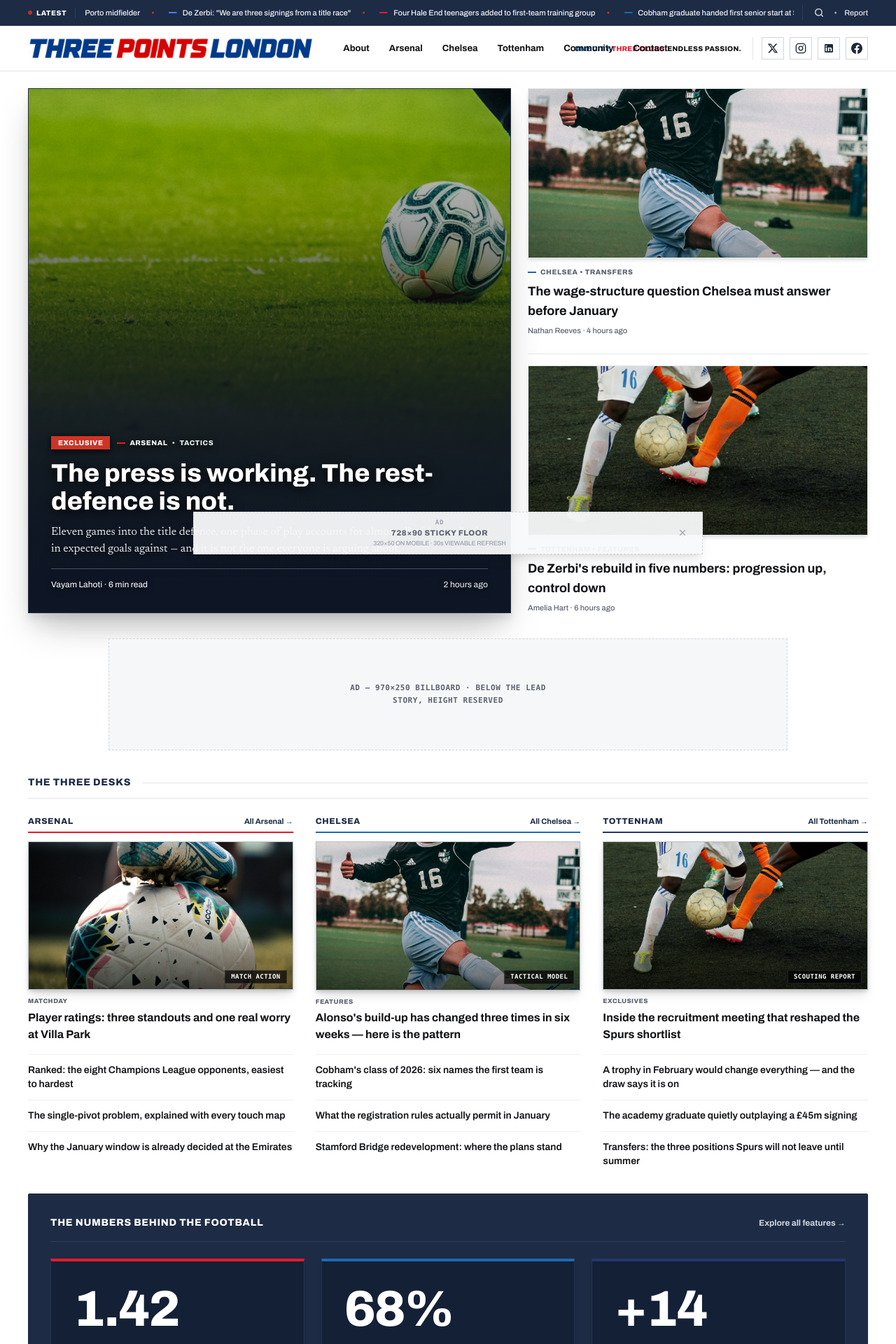
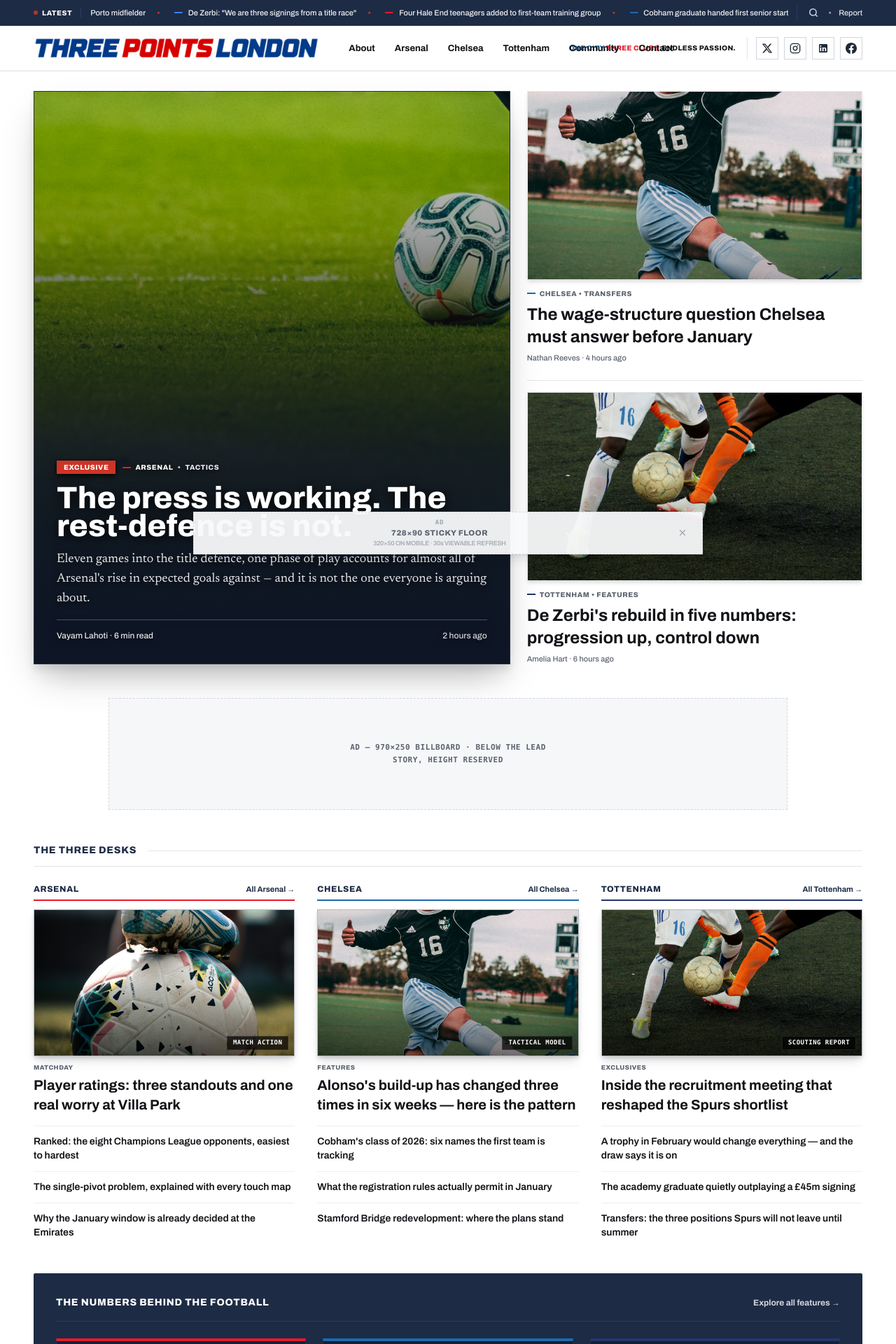
Before and after one commit to AhanaKulkarni/threepointslondon2, a Next.js app: page / in a window 1280 px wide. Shown: the top 1920 px of the page at 70% size. Built offline with nearby package versions, Linux system fonts and the light colour scheme.

Commit message:
fix(layout): expand container to 1800px, unify header alignment, scale up hero cards and typography for immersive computer view

```diff
--- a/app/page.tsx
+++ b/app/page.tsx
@@ -13,7 +13,7 @@ export default function HomePage() {
   const siteData = getSiteData();
 
   return (
-    <div className="w-full max-w-[1520px] mx-auto px-4 sm:px-6 md:px-8 xl:px-10 py-5 sm:py-6 space-y-7 sm:space-y-9 overflow-x-hidden">
+    <div className="w-full max-w-[1720px] 2xl:max-w-[1800px] mx-auto px-4 sm:px-6 md:px-8 xl:px-12 py-5 sm:py-7 space-y-8 sm:space-y-12 overflow-x-hidden">
       {/* ========================================================
           1. HERO MAGAZINE COVER (Desktop & Mobile - Images 1 & 5)
          ======================================================== */}
@@ -23,7 +23,7 @@ export default function HomePage() {
         <Link
           href="/article/the-press-is-working-the-rest-defence-is-not"
           title="The press is working. The rest-defence is not."
-          className="col-span-7 relative min-h-[500px] xl:min-h-[560px] rounded-xs overflow-hidden group shadow-2xl drop-shadow-xl border border-white/10 flex flex-col justify-end bg-slate-900 block cursor-pointer"
+          className="col-span-7 relative min-h-[560px] xl:min-h-[640px] 2xl:min-h-[680px] rounded-xs overflow-hidden group shadow-2xl drop-shadow-xl border border-white/10 flex flex-col justify-end bg-slate-900 block cursor-pointer"
         >
           {/* Action Image Background */}
           <img
@@ -50,11 +50,11 @@ export default function HomePage() {
               </div>
             </div>
 
-            <h2 className="font-display font-black text-2xl sm:text-3xl xl:text-4xl text-white leading-tight mb-3 drop-shadow-[0_3px_8px_rgba(0,0,0,0.95)] group-hover:text-gray-100 transition-colors">
+            <h2 className="font-display font-black text-2xl sm:text-3xl lg:text-4xl xl:text-[44px] text-white leading-[1.12] mb-3.5 drop-shadow-[0_3px_8px_rgba(0,0,0,0.95)] group-hover:text-gray-100 transition-colors">
               The press is working. The rest-defence is not.
             </h2>
 
-            <p className="font-body text-sm sm:text-base text-gray-200 leading-relaxed mb-4 max-w-2xl font-normal drop-shadow-[0_2px_4px_rgba(0,0,0,0.9)]">
+            <p className="font-body text-sm sm:text-base xl:text-lg text-gray-200 leading-relaxed mb-4 max-w-2xl font-normal drop-shadow-[0_2px_4px_rgba(0,0,0,0.9)]">
               Eleven games into the title defence, one phase of play accounts for almost all of
               Arsenal's rise in expected goals against — and it is not the one everyone is arguing
               about.
@@ -74,7 +74,7 @@ export default function HomePage() {
           <div className="group flex flex-col justify-between">
             <Link
               href="/article/chelsea-wage-structure-question-before-january"
-              className="block aspect-[16/8] w-full rounded-xs overflow-hidden mb-3 relative bg-slate-100 group/img shadow-md drop-shadow-xs border border-hairline/80 cursor-pointer"
+              className="block aspect-[16/9] w-full rounded-xs overflow-hidden mb-3 relative bg-slate-100 group/img shadow-md drop-shadow-xs border border-hairline/80 cursor-pointer"
               title="The wage-structure question Chelsea must answer before January"
             >
               <img
@@ -93,7 +93,7 @@ export default function HomePage() {
               </div>
               <Link
                 href="/article/chelsea-wage-structure-question-before-january"
-                className="font-headline font-bold text-base sm:text-lg text-ink group-hover:text-indigo transition-colors leading-snug block mb-1.5"
+                className="font-headline font-bold text-lg sm:text-xl xl:text-2xl text-ink group-hover:text-indigo transition-colors leading-snug block mb-1.5"
               >
                 The wage-structure question Chelsea must answer before January
               </Link>
@@ -107,7 +107,7 @@ export default function HomePage() {
           <div className="group flex flex-col justify-between pt-4 border-t border-hairline">
             <Link
               href="/article/de-zerbi-spurs-rebuild-in-five-numbers"
-              className="block aspect-[16/8] w-full rounded-xs overflow-hidden mb-3 relative bg-slate-100 group/img shadow-md drop-shadow-xs border border-hairline/80 cursor-pointer"
+              className="block aspect-[16/9] w-full rounded-xs overflow-hidden mb-3 relative bg-slate-100 group/img shadow-md drop-shadow-xs border border-hairline/80 cursor-pointer"
               title="De Zerbi's rebuild in five numbers: progression up, control down"
             >
               <img
@@ -126,7 +126,7 @@ export default function HomePage() {
               </div>
               <Link
                 href="/article/de-zerbi-spurs-rebuild-in-five-numbers"
-                className="font-headline font-bold text-base sm:text-lg text-ink group-hover:text-indigo transition-colors leading-snug block mb-1.5"
+                className="font-headline font-bold text-lg sm:text-xl xl:text-2xl text-ink group-hover:text-indigo transition-colors leading-snug block mb-1.5"
               >
                 De Zerbi's rebuild in five numbers: progression up, control down
               </Link>
@@ -344,7 +344,7 @@ export default function HomePage() {
                 </div>
                 <Link
                   href="/article/player-ratings-three-standouts-villa-park"
-                  className="font-headline font-bold text-sm sm:text-base text-ink group-hover:text-indigo transition-colors leading-snug block"
+                  className="font-headline font-bold text-base sm:text-lg xl:text-xl text-ink group-hover:text-indigo transition-colors leading-snug block"
                 >
                   Player ratings: three standouts and one real worry at Villa Park
                 </Link>
@@ -411,7 +411,7 @@ export default function HomePage() {
                 </div>
                 <Link
                   href="/article/alonsos-build-up-has-changed-three-times"
-                  className="font-headline font-bold text-sm sm:text-base text-ink group-hover:text-indigo transition-colors leading-snug block"
+                  className="font-headline font-bold text-base sm:text-lg xl:text-xl text-ink group-hover:text-indigo transition-colors leading-snug block"
                 >
                   Alonso's build-up has changed three times in six weeks — here is the pattern
                 </Link>
@@ -478,7 +478,7 @@ export default function HomePage() {
                 </div>
                 <Link
                   href="/article/inside-recruitment-meeting-reshaped-spurs-shortlist"
-                  className="font-headline font-bold text-sm sm:text-base text-ink group-hover:text-indigo transition-colors leading-snug block"
+                  className="font-headline font-bold text-base sm:text-lg xl:text-xl text-ink group-hover:text-indigo transition-colors leading-snug block"
                 >
                   Inside the recruitment meeting that reshaped the Spurs shortlist
                 </Link>
--- a/components/Header.tsx
+++ b/components/Header.tsx
@@ -93,7 +93,8 @@ export default function Header() {
       </div>
 
       {/* 2. Desktop Masthead (1280px and up) */}
-      <div className="hidden xl:flex w-full px-6 md:px-8 lg:px-10 py-3 sm:py-3.5 items-center justify-between min-h-[64px]">
+      <div className="hidden xl:flex w-full items-center justify-between min-h-[64px] border-b border-hairline/40">
+        <div className="w-full max-w-[1720px] 2xl:max-w-[1800px] mx-auto px-4 sm:px-6 md:px-8 xl:px-12 py-3 sm:py-3.5 flex items-center justify-between">
         {/* Left: Brand Logo + 6 Tabs */}
         <div className="flex items-center gap-6 lg:gap-8">
           <Link
@@ -406,6 +407,7 @@ export default function Header() {
             <SocialLinksBar iconSize={15} />
           </div>
         </div>
+        </div>
       </div>
 
       {/* ========================================================
--- a/components/MostRead.tsx
+++ b/components/MostRead.tsx
@@ -346,7 +346,7 @@ export default function MostRead({ initialArticles }: { initialArticles?: any })
               {/* Title */}
               <Link
                 href={`/article/${story.slug}`}
-                className="font-headline font-bold text-sm sm:text-base text-ink group-hover:text-indigo transition-colors leading-snug block mb-2"
+                className="font-headline font-bold text-base sm:text-lg xl:text-xl text-ink group-hover:text-indigo transition-colors leading-snug block mb-2"
               >
                 {story.title}
               </Link>
--- a/components/NewsTicker.tsx
+++ b/components/NewsTicker.tsx
@@ -20,7 +20,7 @@ export default function NewsTicker({ items }: NewsTickerProps) {
 
   return (
     <div className="bg-[#1D2B45] text-white border-b border-[#2B3C5C] text-[11px] font-semibold select-none z-30">
-      <div className="w-full flex items-center h-8 sm:h-9 px-3 sm:px-6 md:px-8 lg:px-10">
+      <div className="w-full max-w-[1720px] 2xl:max-w-[1800px] mx-auto flex items-center h-8 sm:h-9 px-4 sm:px-6 md:px-8 xl:px-12">
         {/* LATEST Chip with Red Dot (Strictly as Mockup Image 2) */}
         <div className="flex items-center gap-1.5 pr-2.5 sm:pr-3 border-r border-[#2B3C5C] shrink-0">
           <span className="w-1.5 h-1.5 rounded-full bg-[#CE3426] animate-pulse"></span>
```
